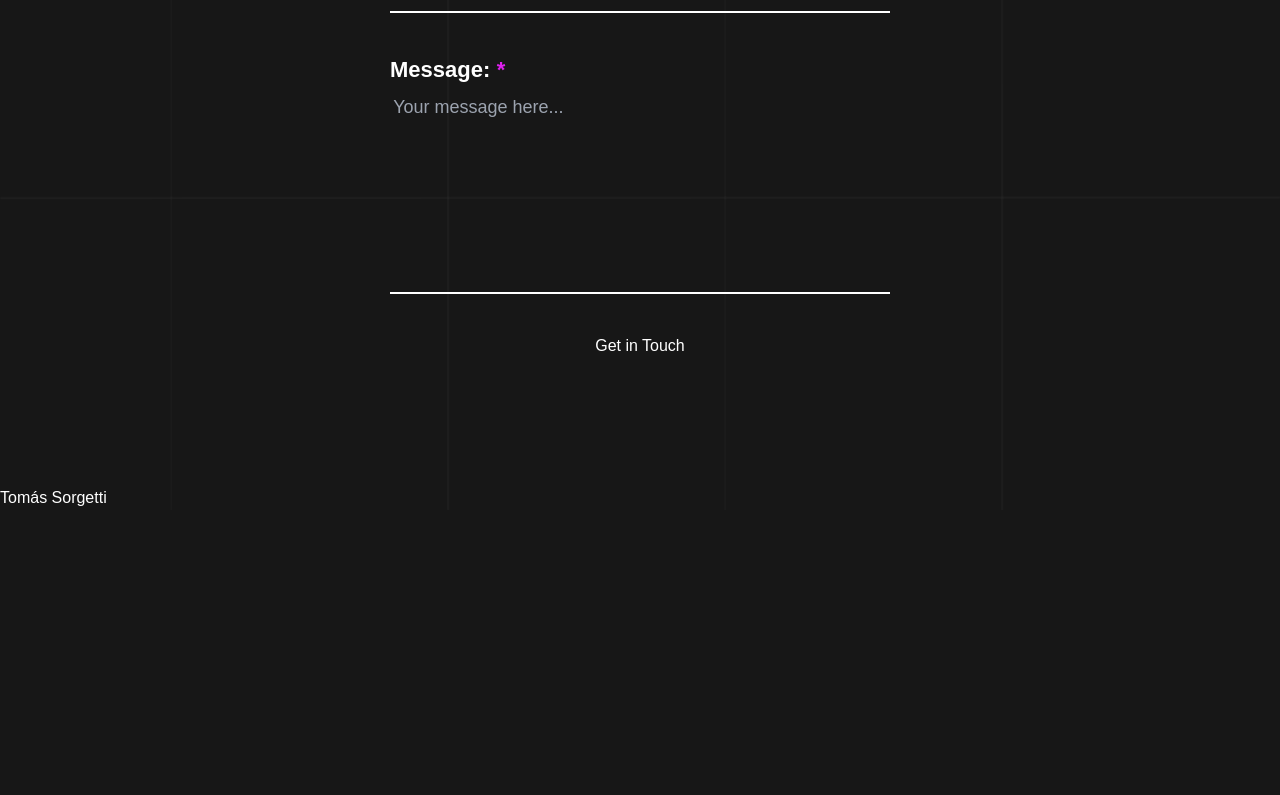
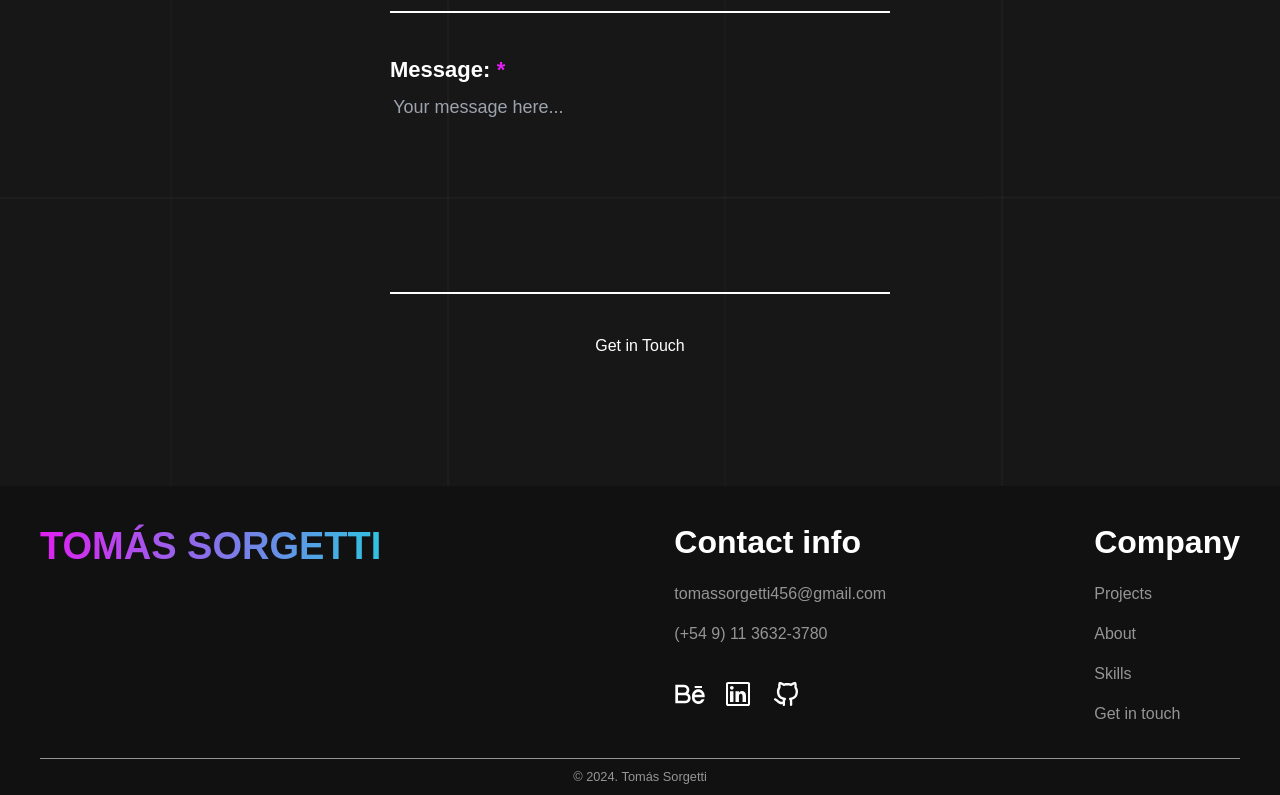
Before and after one commit to TomasSorgetti/portfolio-v3, a Next.js app: page / in a window 1280 px wide. Shown: the part 4807-5602 px from the top of the page. Before the commit the page ends 5317 px from the top, so only its background shows below. Built offline with nearby package versions, Linux system fonts and the light colour scheme.

Commit message:
feat: footer added

```diff
--- a/src/layouts/Footer.tsx
+++ b/src/layouts/Footer.tsx
@@ -1,7 +1,87 @@
+import LinkedinIcon from "@/components/icons/LinkedinIcon";
+import BehanceIcon from "../components/icons/BehanceIcon";
+import GitHubIcon from "@/components/icons/GitHubIcon";
 export default function Footer() {
   return (
-    <footer>
-      <a href="#">Tomás Sorgetti</a>
+    <footer className="bg-black text-white w-full">
+      <div className="w-full max-w-[1200px] mx-auto flex flex-col items-center px-4 md:px-8 xl:p-0">
+        <div className="w-full flex flex-col gap-8 py-8 text-center lg:flex-row lg:justify-between">
+          <a href="#" className="text-[38px] font-bold uppercase text-gradient">
+            Tomás Sorgetti
+          </a>
+
+          <div className="flex flex-col gap-8 items-center md:flex-row md:items-start md:justify-between md:gap-24 lg:gap-52">
+            <section
+              className="flex flex-col gap-8 lg:items-start lg:text-left"
+              aria-label="Contact info"
+            >
+              <address className="flex flex-col gap-4 not-italic">
+                <span className="text-[32px] font-bold">Contact info</span>
+                <a
+                  className="text-gray"
+                  href="mailto:tomassorgetti456@gmail.com"
+                >
+                  tomassorgetti456@gmail.com
+                </a>
+                <a className="text-gray" href="tel:+5491136323780">
+                  (+54 9) 11 3632-3780
+                </a>
+              </address>
+
+              <ul
+                aria-label="Social media"
+                className="flex gap-4 justify-center"
+              >
+                <li>
+                  <a href="#" target="blank">
+                    <BehanceIcon />
+                  </a>
+                </li>
+                <li>
+                  <a href="#" target="blank">
+                    <LinkedinIcon />
+                  </a>
+                </li>
+                <li>
+                  <a href="#" target="blank">
+                    <GitHubIcon />
+                  </a>
+                </li>
+              </ul>
+            </section>
+
+            <nav aria-label="Company navigation flex flex-col gap-8  ">
+              <span className="text-[32px] font-bold">Company</span>
+              <ul className="flex flex-col gap-4 mt-4  lg:items-start lg:text-left">
+                <li>
+                  <a className="text-gray hover:text-white" href="#">
+                    Projects
+                  </a>
+                </li>
+                <li>
+                  <a className="text-gray hover:text-white" href="#">
+                    About
+                  </a>
+                </li>
+                <li>
+                  <a className="text-gray hover:text-white" href="#">
+                    Skills
+                  </a>
+                </li>
+                <li>
+                  <a className="text-gray hover:text-white" href="#">
+                    Get in touch
+                  </a>
+                </li>
+              </ul>
+            </nav>
+          </div>
+        </div>
+
+        <small className="w-full text-center text-gray py-2 border-t border-gray">
+          &copy; 2024. Tomás Sorgetti
+        </small>
+      </div>
     </footer>
   );
 }
--- a/src/layouts/home/Skills.tsx
+++ b/src/layouts/home/Skills.tsx
@@ -13,7 +13,7 @@ export default function Skills() {
         tools that help me build the web the way I see it.
       </p>
 
-      <div className="my-24 mx-auto max-w-[1080px]">
+      <div className="my-24 w-full mx-auto max-w-[1080px]">
         <div className="relative w-full mx-auto max-w-[1080px] opacity-90 dark:opacity-70 overflow-hidden px-5 lg:px-12 flex justify-center items-center gap-4 lg:gap-8">
           {/* Pseudo-elemento de fondo con gradiente */}
           <div className="absolute inset-0 w-full bg-[linear-gradient(to_right, hsl(var(--background-default))_0%, transparent_10%, transparent_90%, hsl(var(--background-default))_100%)] z-10"></div>
```
